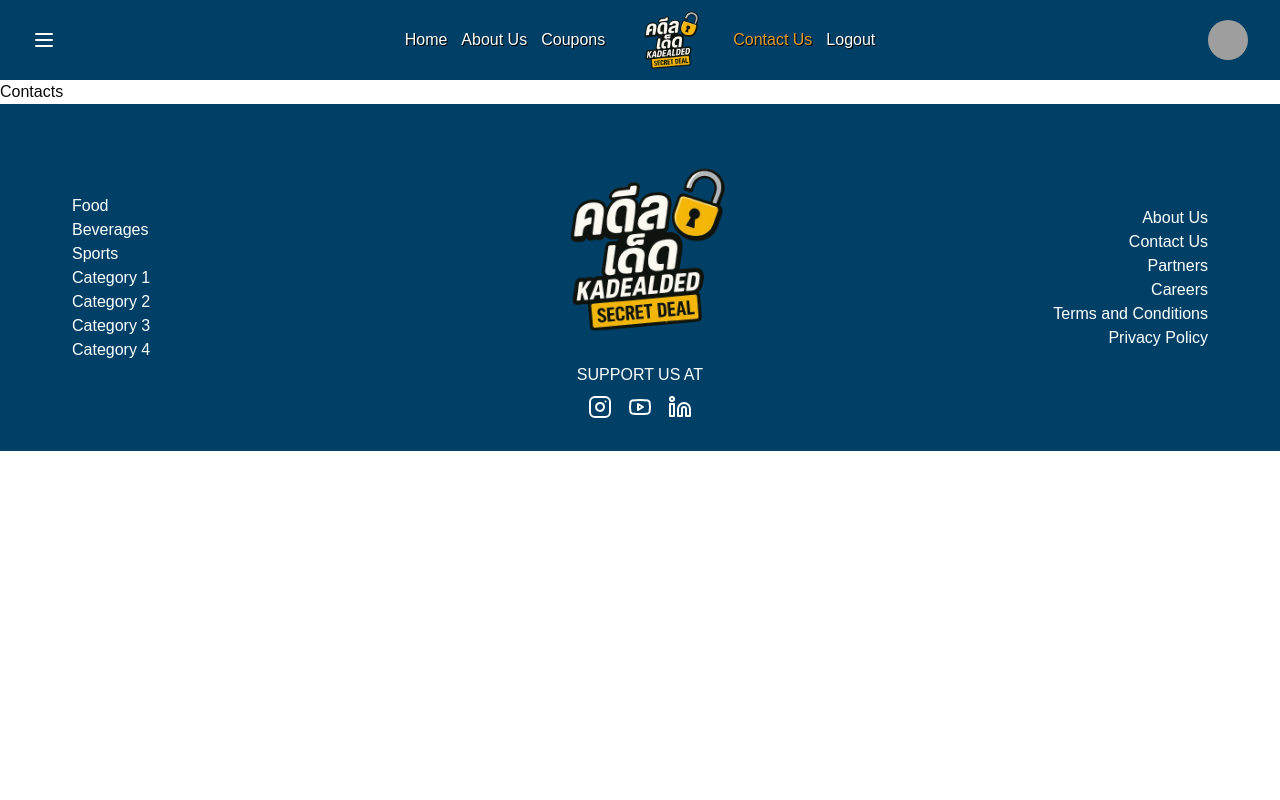
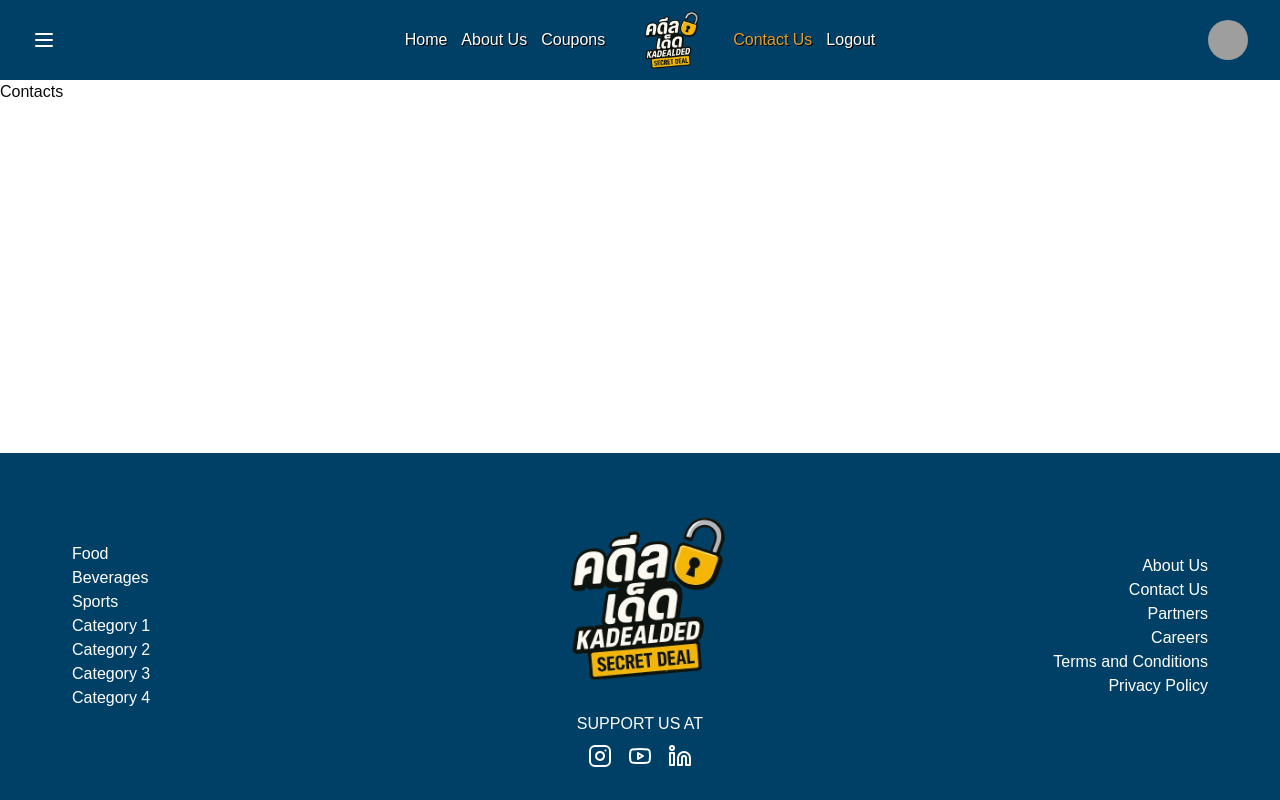
Before and after one commit to suttirakcha/ui-kadealded, a React (Vite) app: page /contact in a window 1280 px wide. Built offline with nearby package versions, Linux system fonts and the light colour scheme; grey boxes are pictures that could not be loaded; a web font is replaced by a local one.

Commit message:
fix: set the footer to the bottom of the page

```diff
--- a/src/components/custom/Footer.jsx
+++ b/src/components/custom/Footer.jsx
@@ -20,7 +20,7 @@ function Footer() {
     "Privacy Policy",
   ];
   return (
-    <section className="bg-[#004066] w-full">
+    <footer className="bg-[#004066] w-full">
       <div className="grid grid-cols-5 max-w-[1200px] w-full p-8 items-center mx-auto">
         {/* section2 */}
         <div className="text-white flex flex-col items-start">
@@ -58,7 +58,7 @@ function Footer() {
           ))}
         </div>
       </div>
-    </section>
+    </footer>
   );
 }
 export default Footer;
--- a/src/layouts/MainLayout.jsx
+++ b/src/layouts/MainLayout.jsx
@@ -5,13 +5,13 @@ import Footer from "@/components/custom/Footer";
 
 function MainLayout() {
   return (
-    <>
+    <div className="flex flex-col min-h-dvh justify-between">
       <Header />
       <main className="mt-20">
         <Outlet />
       </main>
       <Footer />
-    </>
+    </div>
   );
 }
 
```
